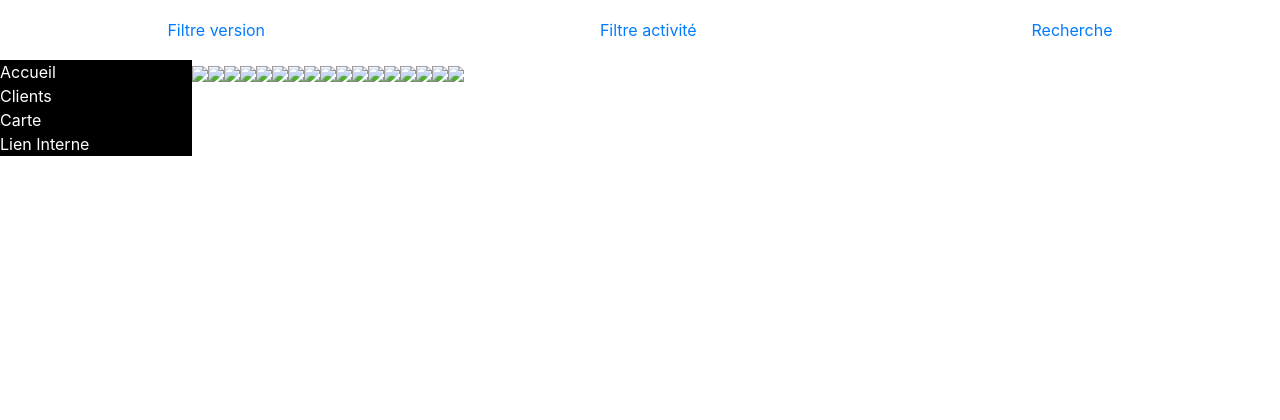
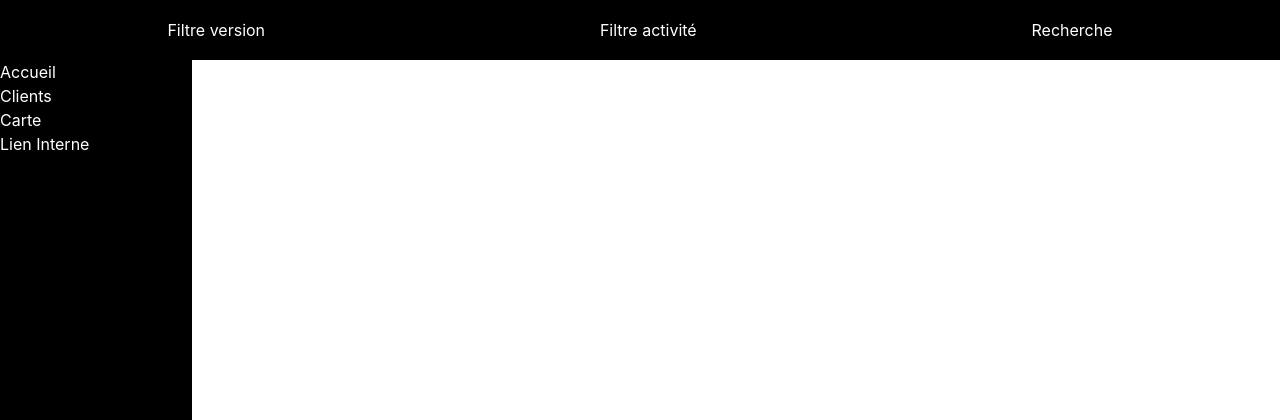
Before and after one commit to Alist3rCode/Yoda2, a PHP site: page / in a window 1280 px wide. Shown: the top 420 px of the page. Before the commit the page ends 156 px from the top, so only its background shows below. Run offline with PHP 8.4, Linux system fonts and the light colour scheme; data that the repository does not hold is empty; some libraries are stand-ins or nearby versions.

Commit message:
add css hover and first test with customer informations

```diff
--- a/index.php
+++ b/index.php
@@ -10,18 +10,7 @@
         <link rel="stylesheet" href="public/css/yoda.css">
     </head>
     <body>
-        <?php
-        require 'class/Autoloader.php';
-        Autoloader::register();
 
-        $db = new Database('yoda');
-
-        foreach($db->query('SELECT * FROM YDA_CLIENT', 'Clients') as $config):?>
-
-        <!--<h2><?=$config->CLI_NOM?></h2>-->
-        <?php // var_dump($config);?>
-
-        <?php endforeach; ?>
 
         <div class="content">
             <div class="menu">
@@ -38,23 +27,23 @@
                 <a href="#">Lien Interne</a>
             </div>
             <div class="clients">
-                <a href="https://placeholder.com"><img src="http://via.placeholder.com/200x200"></a>
-                <a href="https://placeholder.com"><img src="http://via.placeholder.com/200x200"></a>
-                <a href="https://placeholder.com"><img src="http://via.placeholder.com/200x200"></a>
-                <a href="https://placeholder.com"><img src="http://via.placeholder.com/200x200"></a>
-                <a href="https://placeholder.com"><img src="http://via.placeholder.com/200x200"></a>
-                <a href="https://placeholder.com"><img src="http://via.placeholder.com/200x200"></a>
-                <a href="https://placeholder.com"><img src="http://via.placeholder.com/200x200"></a>
-                <a href="https://placeholder.com"><img src="http://via.placeholder.com/200x200"></a>
-                <a href="https://placeholder.com"><img src="http://via.placeholder.com/200x200"></a>
-                <a href="https://placeholder.com"><img src="http://via.placeholder.com/200x200"></a>
-                <a href="https://placeholder.com"><img src="http://via.placeholder.com/200x200"></a>
-                <a href="https://placeholder.com"><img src="http://via.placeholder.com/200x200"></a>
-                <a href="https://placeholder.com"><img src="http://via.placeholder.com/200x200"></a>
-                <a href="https://placeholder.com"><img src="http://via.placeholder.com/200x200"></a>
-                <a href="https://placeholder.com"><img src="http://via.placeholder.com/200x200"></a>
-                <a href="https://placeholder.com"><img src="http://via.placeholder.com/200x200"></a>
-                <a href="https://placeholder.com"><img src="http://via.placeholder.com/200x200"></a>
+                <?php
+                require 'class/Autoloader.php';
+                Autoloader::register();
+
+                $db = new Database('yoda');
+
+                foreach($db->query('SELECT * FROM YDA_CLIENT', 'Clients') as $config):?>
+
+                <div class="vignette">
+                    <h2><?=$config->CLI_VILLE?></h2>
+                    <br>
+                    <h3><?=$config->CLI_NOM?></h3>
+
+                </div>
+                <?php // var_dump($config);?>
+
+                <?php endforeach; ?>
             </div>
         </div>
 
--- a/public/css/yoda.css
+++ b/public/css/yoda.css
@@ -8,18 +8,37 @@
     /*height: 100vh;*/
     flex-flow: row wrap;
     align-items: flex-start;
+    justify-content: flex-start;
+    align-content: flex-start;
     width: 85%;
 }
 
-.clients img{
+.vignette{
     margin : 0px;
+    width: 200px;
+    height: 200px;
+    background-color: #ccc;
+    text-align: center;
+    text-transform:  capitalize;
+     transition: transform .2s;
+
 }
+
+
+.vignette:hover  {
+    transform: scale(1.1); /* (150% zoom - Note: if the zoom is too large, it will go outside of the viewport) */
+}
+
+
+
+
 .sidebar{
     width: 15%;
     display: flex;
     flex-flow: column wrap;
     background: black;
     color: white;
+    height: 100vh;
 
 }
 
@@ -37,4 +56,12 @@
     justify-content: space-around;
     flex: wrap;
     width: 100%;
+    background: black;
+    color: white;
 }
+
+
+.menu a{
+    text-decoration: none;
+    color: white;
+}
```
